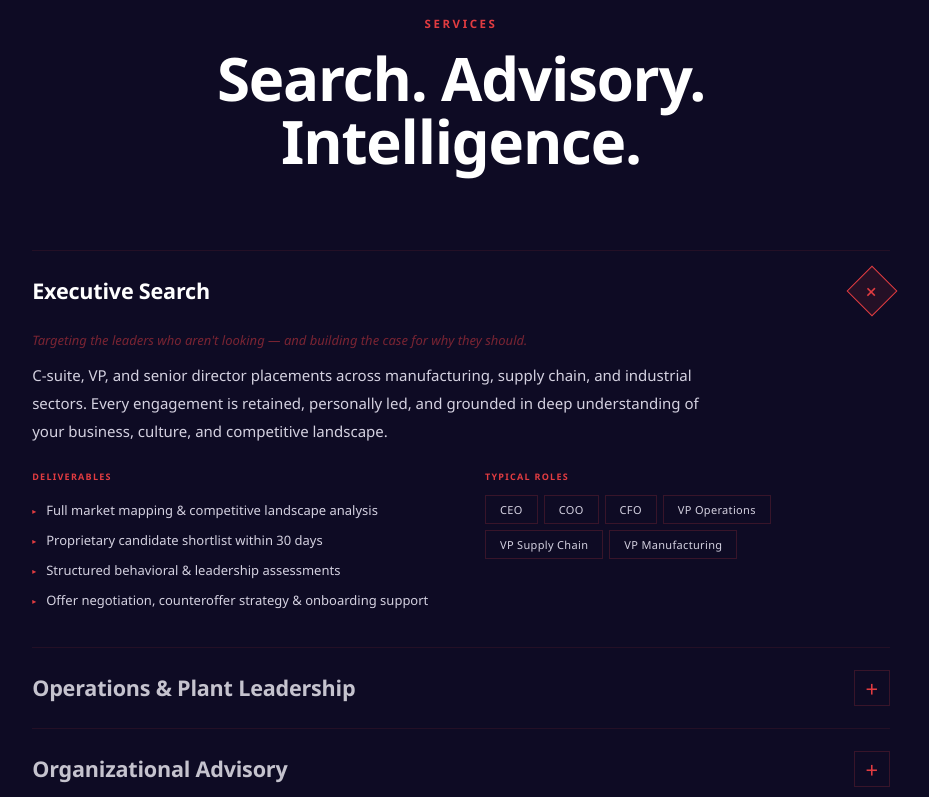
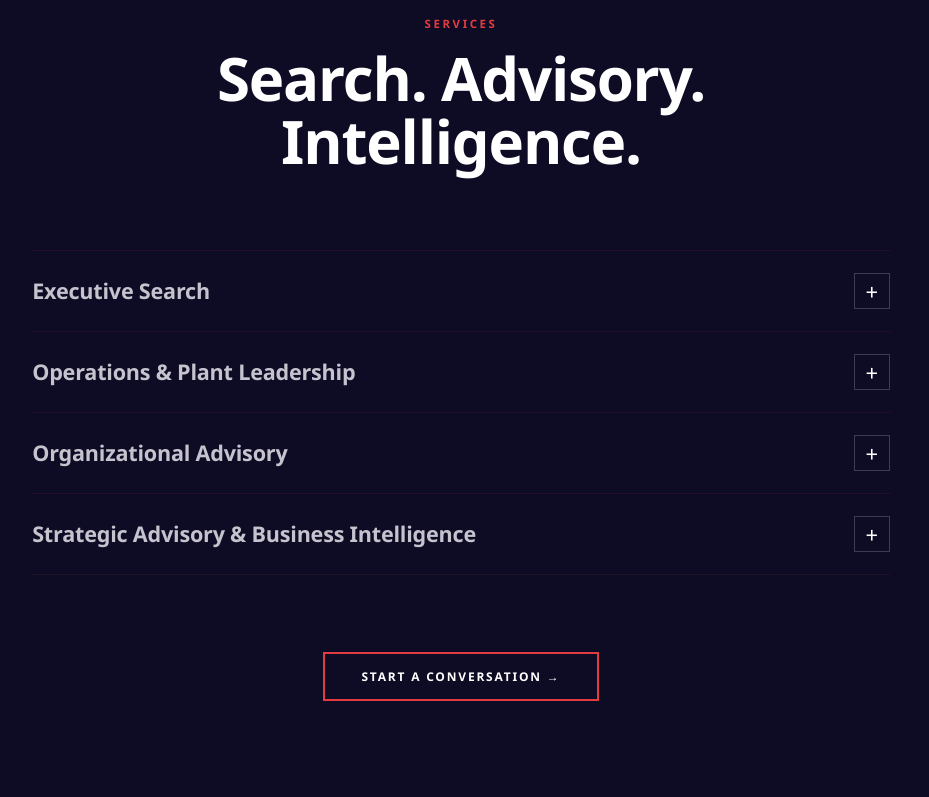
Before and after one commit to rc562/bound-search-partners, a React (Vite) app: page / in a window 1280 px wide. Shown: the part 2000-2797 px from the top of the page, without its empty margins (179-1108 px from the left). Built offline with nearby package versions, Linux system fonts and the light colour scheme.

Commit message:
White accordion toggles, revert bond colors

```diff
--- a/src/App.jsx
+++ b/src/App.jsx
@@ -18,7 +18,7 @@ export default function App() {
   const [chatLoading,setChatLoading] = useState(false);
   const [activeCase,setActiveCase] = useState(0);
   const [retainedOpen,setRetainedOpen] = useState(null);
-  const [activeSrv,setActiveSrv] = useState(0);
+  const [activeSrv,setActiveSrv] = useState(null);
   const [hovProc,setHovProc] = useState(null);
 
   useEffect(() => {
@@ -265,14 +265,14 @@ export default function App() {
             </div>
             <div className="mnav" style={{display:"flex",alignItems:"center",gap:"2.5rem"}}>
             {[["home","Home"],["about","About"],["services","Services"],["results","Results"],["contact",""]].map(([id,label]) => (
-              <span key={id} onClick={() => go(id)} className={id!=="contact"?"navlink":""} style={{fontSize:12,fontWeight:600,letterSpacing:".15em",textTransform:"uppercase",cursor:"pointer",...(id==="contact"?{padding:"8px 24px",background:C.r,color:C.w,transition:"all .3s"}:{color:C.gl})}} onMouseEnter={id==="contact"?e=>{e.target.style.background="#c8333a";e.target.style.transform="translateY(-1px)"}:undefined} onMouseLeave={id==="contact"?e=>{e.target.style.background=C.r;e.target.style.transform="translateY(0)"}:undefined}>{id==="contact"?"Start a Search":label}</span>
+              <span key={id} onClick={() => go(id)} className={id!=="contact"?"navlink":""} style={{fontSize:12,fontWeight:600,letterSpacing:".15em",textTransform:"uppercase",cursor:"pointer",...(id==="contact"?{padding:"8px 24px",background:C.r,color:C.w,transition:"all .3s"}:{color:C.gl})}} onMouseEnter={id==="contact"?e=>{e.target.style.background="#c8333a";e.target.style.transform="translateY(-1px)"}:undefined} onMouseLeave={id==="contact"?e=>{e.target.style.background=C.r;e.target.style.transform="translateY(0)"}:undefined}>{id==="contact"?"Start a Conversation":label}</span>
             ))}
           </div>
         </div>
       </nav>
 
       {mobileMenu && <div style={{position:"fixed",top:0,left:0,width:"100%",height:"100%",background:"rgba(14,11,36,.98)",zIndex:999,display:"flex",flexDirection:"column",alignItems:"center",justifyContent:"center",gap:32}} onClick={() => setMobileMenu(false)}>
-        {[["home","Home"],["about","About"],["services","Services"],["results","Results"],["contact","Start a Search"]].map(([id,label]) => (
+        {[["home","Home"],["about","About"],["services","Services"],["results","Results"],["contact","Start a Conversation"]].map(([id,label]) => (
           <span key={id} onClick={() => {go(id);setMobileMenu(false)}} style={{fontSize:id==="contact"?16:24,fontWeight:700,letterSpacing:".1em",textTransform:"uppercase",cursor:"pointer",color:id==="contact"?C.w:C.gl,...(id==="contact"?{padding:"14px 40px",background:C.r}:{})}}>{label}</span>
         ))}
       </div>}
@@ -414,10 +414,10 @@ export default function App() {
                     }}>{s.t}</h3>
                     <div style={{
                       width:36,height:36,
-                      border:isOpen?`1px solid ${C.r}`:"1px solid rgba(226,60,65,.2)",
-                      background:isOpen?"rgba(226,60,65,.1)":"transparent",
+                      border:isOpen?`1px solid ${C.w}`:"1px solid rgba(255,255,255,.2)",
+                      background:isOpen?"rgba(255,255,255,.1)":"transparent",
                       display:"flex",alignItems:"center",justifyContent:"center",
-                      color:isOpen?C.r:C.r,
+                      color:C.w,
                       fontSize:22,fontWeight:300,
                       transition:"transform .3s cubic-bezier(.23,1,.32,1), background .2s, border-color .2s",
                       transform:isOpen?"rotate(45deg)":"rotate(0deg)",
@@ -472,7 +472,7 @@ export default function App() {
             <span onClick={()=>go("contact")} style={{display:"inline-flex",alignItems:"center",gap:12,padding:"14px 36px",background:"transparent",border:`2px solid ${C.r}`,color:C.w,fontSize:12,fontWeight:700,letterSpacing:".15em",textTransform:"uppercase",cursor:"pointer",transition:"all .3s"}}
               onMouseEnter={e=>{e.currentTarget.style.background=C.r;e.currentTarget.style.transform="translateY(-2px)"}}
               onMouseLeave={e=>{e.currentTarget.style.background="transparent";e.currentTarget.style.transform="translateY(0)"}}
-            >Discuss Your Search →</span>
+            >Start a Conversation →</span>
           </div>
         </div>
       </section>
@@ -821,7 +821,7 @@ export default function App() {
           <div style={{fontSize:"clamp(.65rem,.9vw,.78rem)",fontWeight:700,letterSpacing:".22em",textTransform:"uppercase",color:C.r,marginBottom:24}}>Ready to begin?</div>
           <h2 style={{fontSize:"clamp(3rem,8vw,6.5rem)",fontWeight:700,lineHeight:.92,letterSpacing:"-.03em",marginBottom:24}}>The right hire<br/>changes <span style={{color:C.r,fontStyle:"italic"}}>everything</span>.</h2>
           <p style={{fontSize:"clamp(1.1rem,2vw,1.35rem)",color:C.gl,lineHeight:1.5,maxWidth:550,margin:"0 auto 40px"}}>Every day a critical seat stays empty, momentum is lost. Bound Search Partners exists to close that gap.</p>
-          <span onClick={() => go("contact")} style={{display:"inline-flex",alignItems:"center",gap:12,padding:"16px 36px",background:C.r,color:C.w,fontSize:13,fontWeight:700,letterSpacing:".15em",textTransform:"uppercase",cursor:"pointer",transition:"all .3s"}} onMouseEnter={e=>{e.currentTarget.style.background="#c8333a";e.currentTarget.style.transform="translateY(-2px)";e.currentTarget.style.boxShadow="0 8px 24px rgba(226,60,65,.3)"}} onMouseLeave={e=>{e.currentTarget.style.background=C.r;e.currentTarget.style.transform="translateY(0)";e.currentTarget.style.boxShadow="none"}}>Start a Search →</span>
+          <span onClick={() => go("contact")} style={{display:"inline-flex",alignItems:"center",gap:12,padding:"16px 36px",background:C.r,color:C.w,fontSize:13,fontWeight:700,letterSpacing:".15em",textTransform:"uppercase",cursor:"pointer",transition:"all .3s"}} onMouseEnter={e=>{e.currentTarget.style.background="#c8333a";e.currentTarget.style.transform="translateY(-2px)";e.currentTarget.style.boxShadow="0 8px 24px rgba(226,60,65,.3)"}} onMouseLeave={e=>{e.currentTarget.style.background=C.r;e.currentTarget.style.transform="translateY(0)";e.currentTarget.style.boxShadow="none"}}>Start a Conversation →</span>
         </div>
       </section>
 
```
